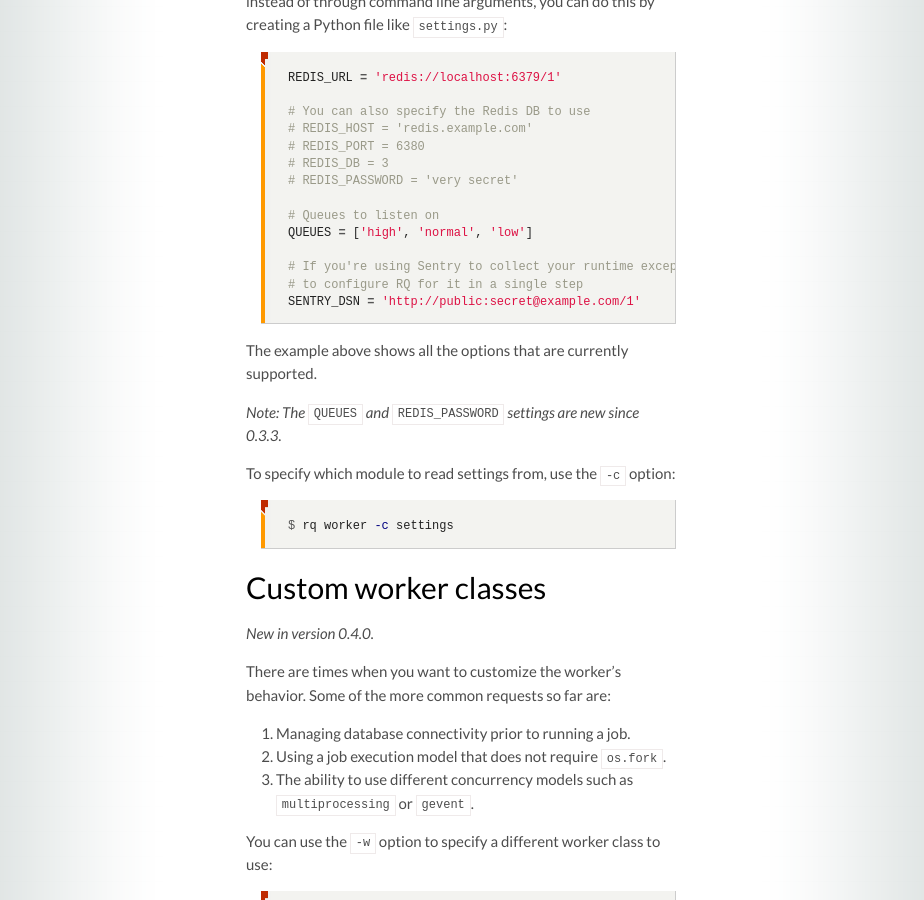
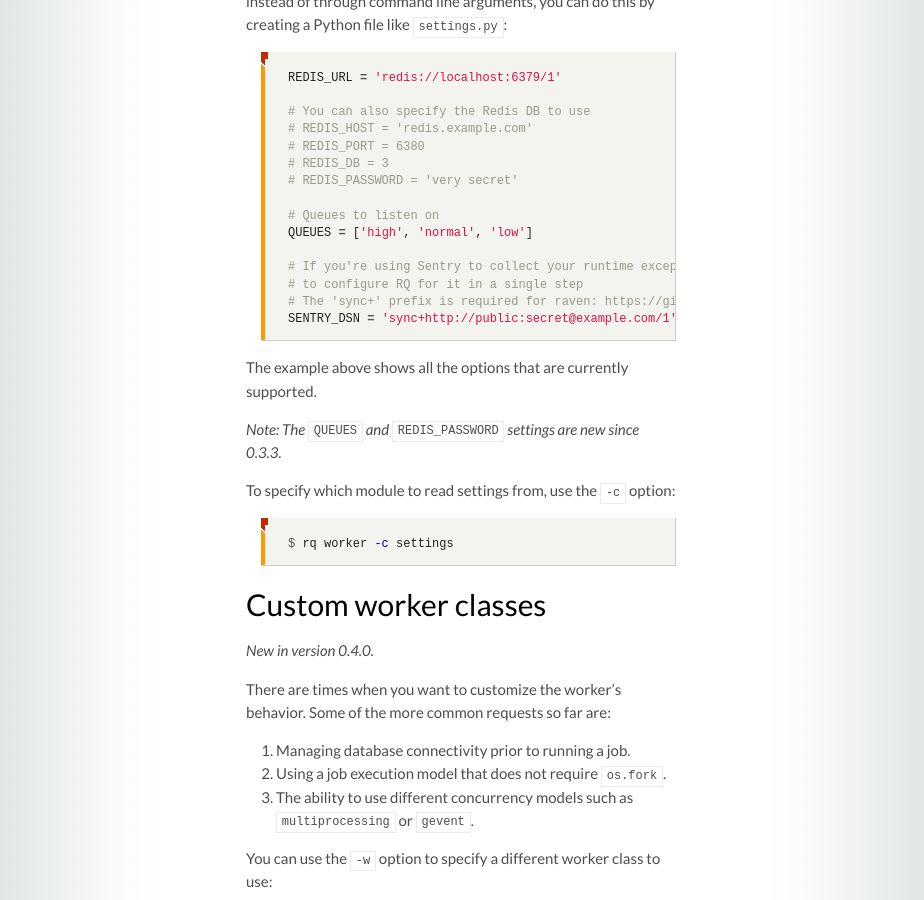
Before and after one commit to rq/rq, a Jekyll site: the page built from docs/workers.md, in a window 1280 px wide and 900 px high, scrolled down 3693 px. Shown: the whole window, without its empty margins (179-1103 px from the left). Built offline with Jekyll 4.4.1, drawn with Linux system fonts in a browser that asks for light colours; some web fonts are replaced.

Commit message:
added note about rq and raven

```diff
--- a/docs/workers.md
+++ b/docs/workers.md
@@ -188,7 +188,8 @@ QUEUES = ['high', 'normal', 'low']
 
 # If you're using Sentry to collect your runtime exceptions, you can use this
 # to configure RQ for it in a single step
-SENTRY_DSN = 'http://public:secret@example.com/1'
+# The 'sync+' prefix is required for raven: https://github.com/nvie/rq/issues/350#issuecomment-43592410
+SENTRY_DSN = 'sync+http://public:secret@example.com/1'
 {% endhighlight %}
 
 The example above shows all the options that are currently supported.
```
